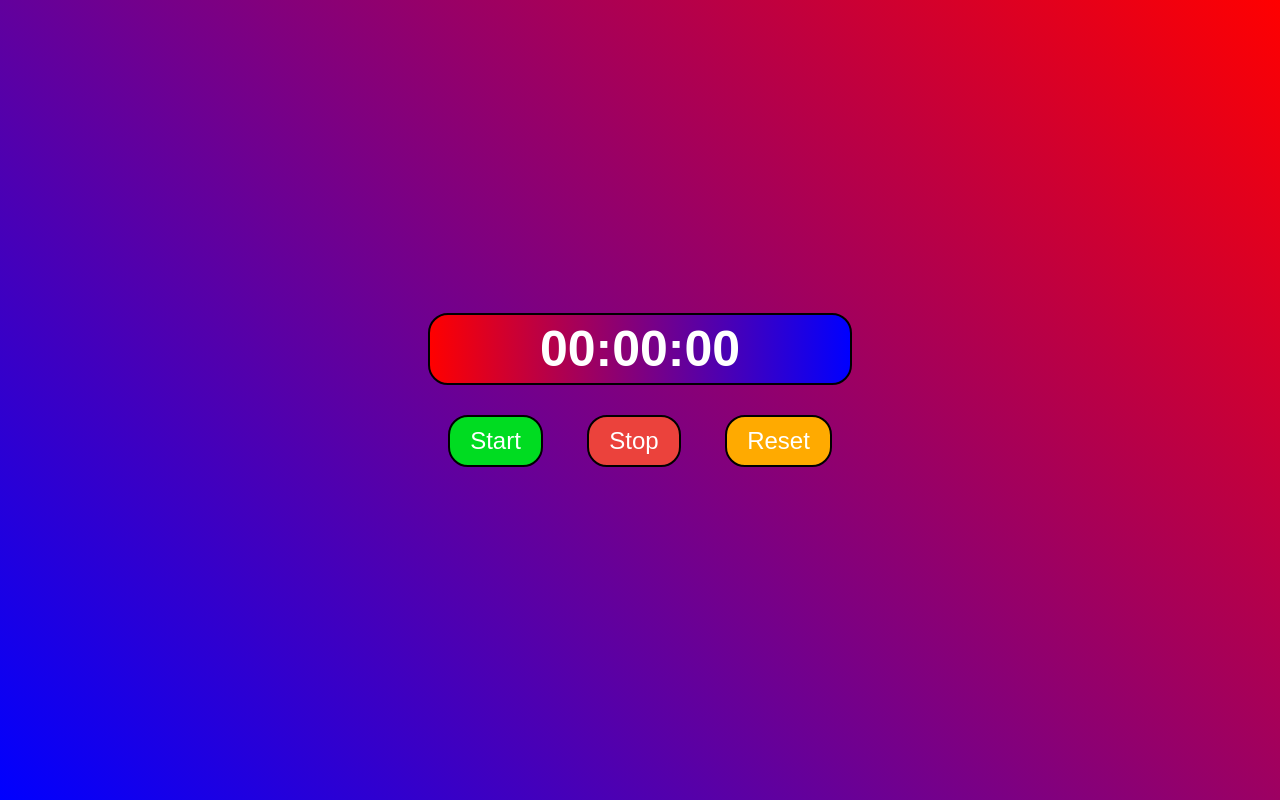
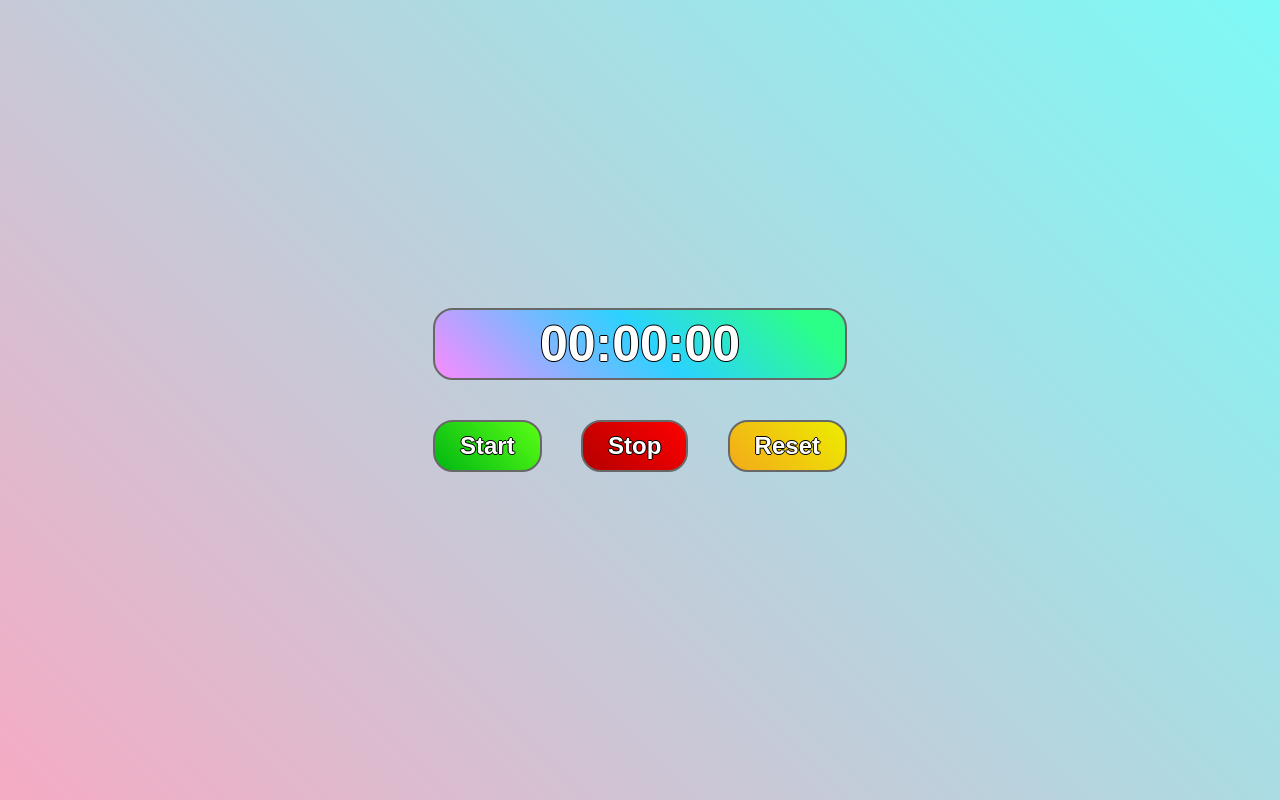
Before and after one commit to Hoang-Phi-1026/Web_BTTuan, a plain HTML site: page TH_T6_stopwatch/stopwatch.html in a window 1280 px wide. Drawn offline with Linux system fonts and the light colour scheme.

Commit message:
upload bài tập tuần 6 đồng hồ bấm giờ javascrip

```diff
--- a/TH_T6_stopwatch/stopwatch.css
+++ b/TH_T6_stopwatch/stopwatch.css
@@ -6,7 +6,8 @@
 body{
     height: 100vh;
     font-family: Arial, Helvetica, sans-serif;
-    background: linear-gradient(45deg, blue,red  );
+    background-color: #FFDEE9;
+    background-image: linear-gradient(45deg, #f5abc4 0%, #7dfaf6 100%);
     font-family: Arial, Helvetica, sans-serif;
     display: flex;
     justify-content: center;
@@ -18,43 +19,55 @@ body{
 
 
 #timer {
+    text-shadow: -1px 0 black, 0 1px black,1px 0 black, 0 -1px black;
+    width: 400px;
     padding: 5px;
-    margin-bottom: 10px;
-    background: linear-gradient(to left, blue, red   );
-    border: 2px solid #000;
+    margin-bottom: 20px;
+    background-color: #FA8BFF;
+    background-image: linear-gradient(45deg, #FA8BFF 0%, #2BD2FF 52%, #2BFF88 90%);
+    border: 2px solid #686868;
     border-radius: 20px;
     color: white;
     font-size: 50px;
+}
 
+.btn{
+    width: 100%;
+    display: flex;
+    justify-content: space-between;
 }
 
 button {
-
-    margin: 20px;
-    padding: 10px 20px;
-    font-size: 1.5em;
+    font-weight: bold;
+    text-shadow: -1px 0 black, 0 1px black,1px 0 black, 0 -1px black;
+    margin: 20px 0px;
+    padding: 10px 25px;
+    font-size: 24px;
     border-radius: 20px;
     color: #fff;
     border: none;
-    transition: 0.5s;
+    transition: 0.2s;
 }
 
 .start{
-    background-color: #00dc21;
-    border: 2px solid #000 ;
+    background-image: linear-gradient(45deg,#00B712,#5AFF15);
+    border: 2px solid #686868;
 }
 .stop{
-    background-color: #eb423c;
-    border: 2px solid #000 ;
+    background-image: linear-gradient(45deg,#b40000, red);
+    border: 2px solid #686868;
 }
 .reset{
-    background-color: #ffaa00;
-    border: 2px solid #000 ;
+    background-image: linear-gradient(45deg,#f3aa1a, rgb(237, 237, 0));
+    border: 2px solid #686868;
 }
 
 .start:hover,
 .stop:hover ,
 .reset:hover{
-    background: linear-gradient(to left, blue, red   );
+    color: black;
+    text-shadow: none;
+    background-color: #FA8BFF;
+    background-image: linear-gradient(45deg, #FA8BFF 0%, #2BD2FF 52%, #2BFF88 90%);
     transform: scale(1.05);
 }
--- a/TH_T6_stopwatch/stopwatch.html
+++ b/TH_T6_stopwatch/stopwatch.html
@@ -8,9 +8,11 @@
 <body>
     <div class="main">
         <h2 id="timer">00:00:00</h2>
-        <button id="startBtn" class="start">Start</button>
-        <button id="stopBtn" class="stop" disabled>Stop</button>
-        <button id="resetBtn" class="reset" disabled>Reset</button>
+        <div class="btn">
+          <button id="startBtn" class="start">Start</button>
+          <button id="stopBtn" class="stop" disabled>Stop</button>
+          <button id="resetBtn" class="reset" disabled>Reset</button>
+        </div>
     </div>
   <script src="/TH_T6_stopwatch/stopwatch.js"></script>
 </body>
```
